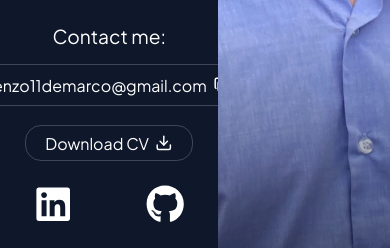
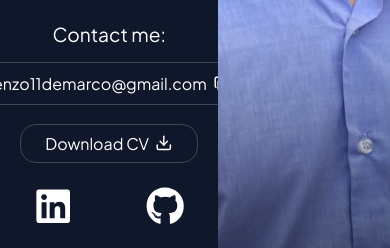
Before and after one commit to renzodemarco/portfolio, a React (Vite) app: page / in a window 390 px wide. Shown: the part 580-828 px from the top of the page. Built offline with nearby package versions, Linux system fonts and the light colour scheme.

Commit message:
add responsive 2000px

```diff
--- a/src/components/HomeContact/HomeContact.css
+++ b/src/components/HomeContact/HomeContact.css
@@ -31,12 +31,15 @@
   transition: .2s ease;
 }
 
+.cv-button-container {
+  padding: .5rem 1.5rem
+}
+
 .cv-button-container:hover {
   background-color: rgba(255, 255, 255, 0.06);
   transform: scale(1.05);
   transition: .2s ease;
 }
-
 
 .home-contact-button p {
   color: #fff;
--- a/src/index.css
+++ b/src/index.css
@@ -83,3 +83,21 @@ h4 {
     font-size: 20px;
   }
 }
+
+@media (min-width: 1800px) {
+  * {
+    font-size: 21px;
+  }
+}
+
+@media (min-width: 1900px) {
+  * {
+    font-size: 22px;
+  }
+}
+
+@media (min-width: 2000px) {
+  * {
+    font-size: 24px;
+  }
+}
```
